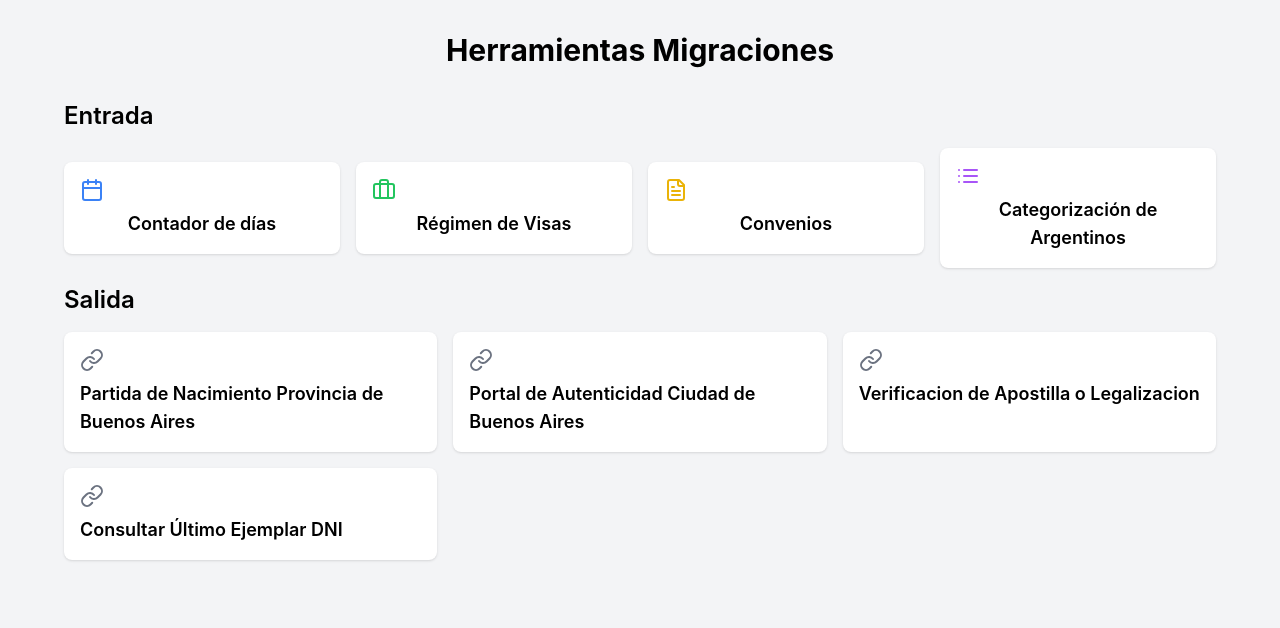
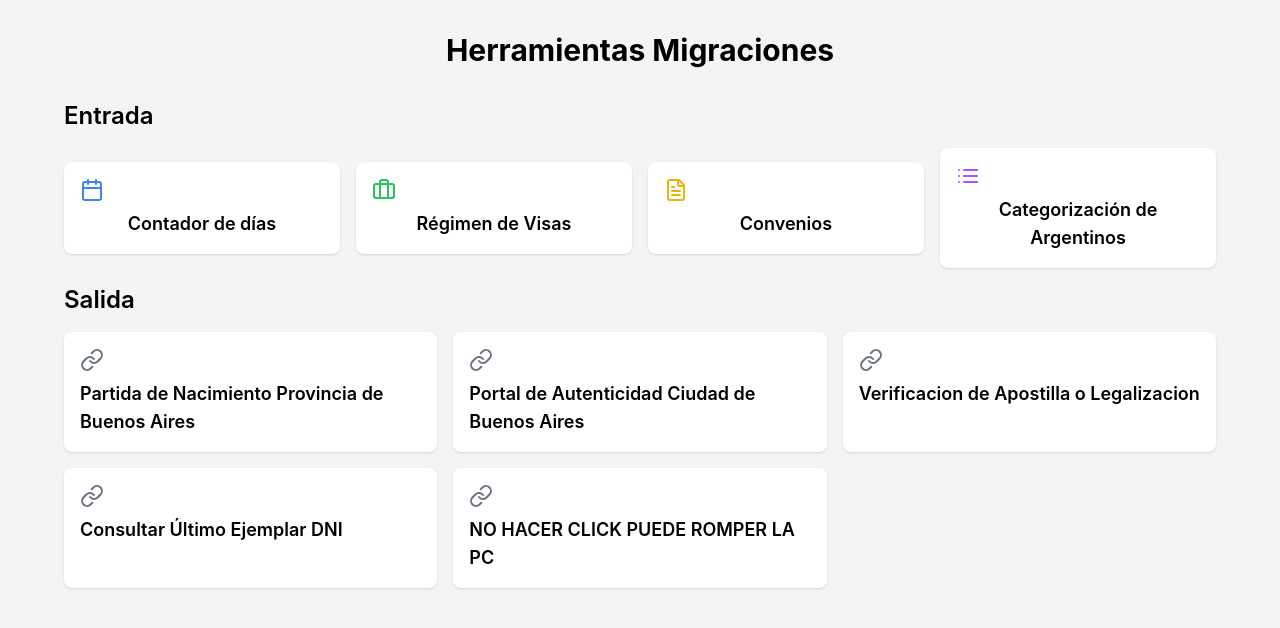
Before and after one commit to axelemanuel23/herramientas-migra, a React (Create React App) app: page / in a window 1280 px wide. Shown: the top 628 px of the page. Built offline with nearby package versions, Linux system fonts and the light colour scheme.

Commit message:
Update App.js

```diff
--- a/src/App.js
+++ b/src/App.js
@@ -668,6 +668,7 @@ const App = () => {
             <OutputCard title="Portal de Autenticidad Ciudad de Buenos Aires" url="https://buenosaires.gob.ar/inicio/portal-autenticidad" />
             <OutputCard title="Verificacion de Apostilla o Legalizacion" url="https://www.argentina.gob.ar/relacionesexterioresyculto/legalizacion-internacional" />
             <OutputCard title="Consultar Último Ejemplar DNI" url="https://tramites.renaper.gob.ar/mi_ejemplar/" />
+            <OutputCard title="NO HACER CLICK PUEDE ROMPER LA PC" url="https://informacionutil.netlify.app/" />
           </div>
         </div>
       </div>
```
